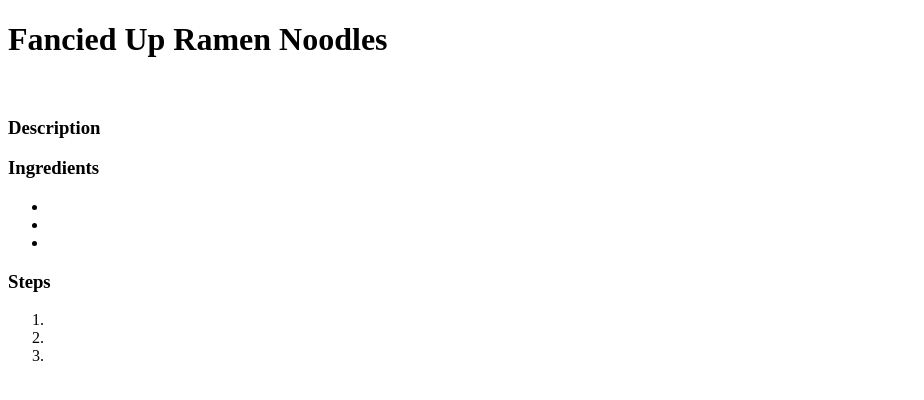
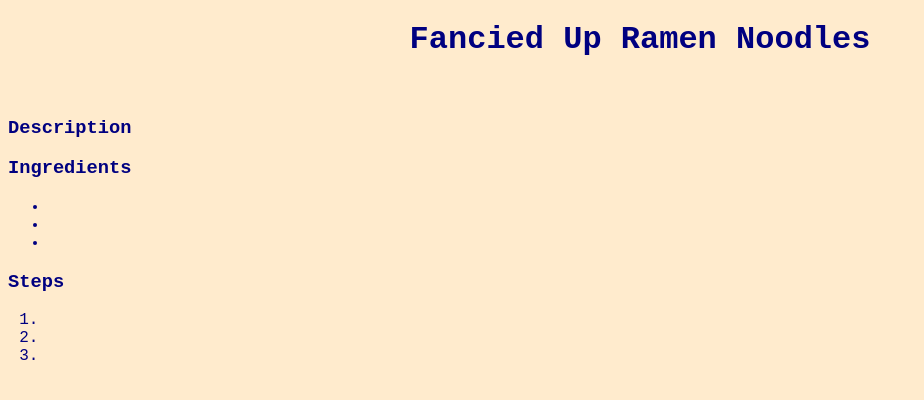
Before and after one commit to nicoledj/odin-recipes, a plain HTML site: page recipes/fancied-up-ramen.html in a window 1280 px wide. Shown: the whole page, without its empty margins (0-924 px from the left). Drawn offline with Linux system fonts and the light colour scheme.

Commit message:
add styles.css

```diff
--- a/recipes/fancied-up-ramen.html
+++ b/recipes/fancied-up-ramen.html
@@ -3,6 +3,7 @@
     <head>
         <meta charset="UTF-8">
         <title>Odin Recipes</title>
+        <link rel="stylesheet" href="../styles.css">
     </head>
     <body>
         <h1>Fancied Up Ramen Noodles</h1>
--- /dev/null
+++ b/styles.css
@@ -0,0 +1,9 @@
+body {
+    background-color:blanchedalmond;
+    color:navy;
+    font-family: "Courier New", "Lucida Console", "Monaco";
+}
+
+h1 {
+    text-align: center;
+}
```
Also changed, not shown: index.html (+1 -0 lines), recipes/marry-me-chicken.html (+1 -0 lines), recipes/penne-with-butternut.html (+1 -0 lines).
